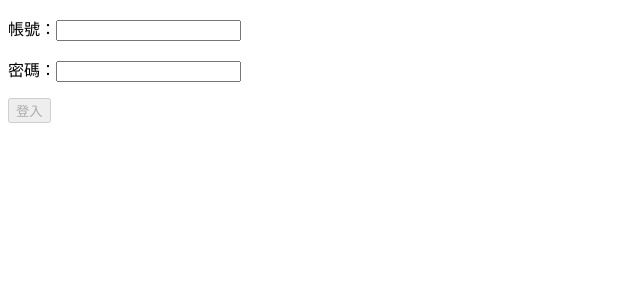
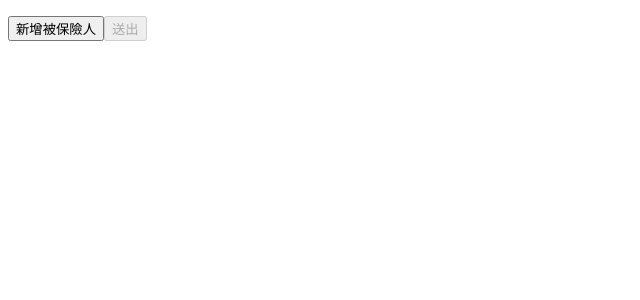
Before and after one commit to strange15/angular-form-test, an Angular app: page / in a window 1280 px wide. Shown: the top 300 px of the page, without its empty margins (0-640 px from the left). Built offline with nearby package versions, Linux system fonts and the light colour scheme.

Commit message:
dynamic Reactive form

```diff
--- a/src/app/app.component.html
+++ b/src/app/app.component.html
@@ -1,25 +1,48 @@
-<form [formGroup]="formGroup" (ngSubmit)="login()">
+<form *ngIf="formGroup" [formGroup]="formGroup" (submit)="submit()">
+  <ng-container
+    formArrayName="insuredList"
+    *ngFor="let control of formArray.controls; let index = index"
+  >
+    <fieldset [formGroupName]="index">
+      <legend>被保人</legend>
       <p>
-    <label for="account">帳號：</label>
-    <input
-      type="email"
-      name="account"
-      id="account"
-      [formControl]="accountControl"
-    />
-    <span class="error-message">{{ getErrorMessage(accountControl) }}</span>
+        <label [for]="'name-' + index">姓名：</label>
+        <input type="text" [id]="'name-' + index" formControlName="name" />
+        <span class="error">{{ getErrorMessage("name", index) }}</span>
       </p>
       <p>
-    <label for="password">密碼：</label>
+        性別：
         <input
-      type="password"
-      name="password"
-      id="password"
-      [formControl]="passwordControl"
+          type="radio"
+          [id]="'male-' + index"
+          value="male"
+          formControlName="gender"
         />
-    <span class="error-message">{{ getErrorMessage(passwordControl) }}</span>
+        <label [for]="'male-' + index">男</label>
+        <input
+          type="radio"
+          [id]="'female-' + index"
+          value="female"
+          formControlName="gender"
+        />
+        <label [for]="'female-' + index">女</label>
       </p>
       <p>
-    <button type="submit" [disabled]="formGroup.invalid">登入</button>
+        <label [for]="'age-' + index">年齡：</label>
+        <select name="age" [id]="'age-' + index" formControlName="age">
+          <option value="">請選擇</option>
+          <option value="18">18歲</option>
+          <option value="20">20歲</option>
+          <option value="70">70歲</option>
+          <option value="75">75歲</option>
+        </select>
+        <span class="error">{{ getErrorMessage("age", index) }}</span>
+      </p>
+      <p><button type="button" (click)="deleteInsured(index)">刪除</button></p>
+    </fieldset>
+  </ng-container>
+  <p>
+    <button type="button" (click)="addInsured()">新增被保險人</button>
+    <button type="submit" [disabled]="isFormInvalid">送出</button>
   </p>
 </form>
--- a/src/app/app.component.ts
+++ b/src/app/app.component.ts
@@ -1,5 +1,5 @@
 import { Component, OnInit } from '@angular/core';
-import { FormBuilder, FormControl, FormGroup, Validators } from '@angular/forms';
+import { FormArray, FormBuilder, FormControl, FormGroup, Validators } from '@angular/forms';
 
 @Component({
   selector: 'app-root',
@@ -10,23 +10,26 @@ export class AppComponent implements OnInit {
 
   formGroup: FormGroup = new FormGroup({})
   /**
-   * 用以取得帳號欄位的表單控制項
+   *  用以取得 FormArray
+   *
+   * @readonly
+   * @type {FormArray}
+   * @memberof ReactiveFormsAsyncInsuredComponent
    */
-  get accountControl(): FormControl {
-    return this.formGroup.get('account') as FormControl;
-  }
-  /**
-   * 用以取得密碼欄位的表單控制項
-   */
-  get passwordControl(): FormControl {
-    return this.formGroup.get('password') as FormControl;
+  get formArray(): FormArray {
+    return this.formGroup?.get('insuredList')! as FormArray;
   }
 
-  // 帳號欄位的錯誤訊息
-  accountErrorMessage = '';
-
-  // 密碼欄位的錯誤訊息
-  passwordErrorMessage = '';
+  /**
+   * 綁定在送出按鈕上，判斷表單是不是無效
+   *
+   * @readonly
+   * @type {boolean}
+   * @memberof ReactiveFormsAsyncInsuredComponent
+   */
+  get isFormInvalid(): boolean {
+    return this.formArray.controls.length === 0 || this.formGroup!.invalid;
+  }
 
   /**
    * 透過 DI 取得 FromBuilder 物件，用以建立表單
@@ -35,48 +38,76 @@ export class AppComponent implements OnInit {
 
   ngOnInit(): void {
     this.formGroup = this.formBuilder.group({
-      account: [
-        '',
-        [
-          Validators.required,
-          Validators.pattern(/^\b[\w\.-]+@[\w\.-]+\.\w{2,4}\b$/gi)
-        ]
-      ],
-      password: [
-        '',
-        [
-          Validators.required,
-          Validators.minLength(8),
-          Validators.maxLength(16)
-        ]
-      ]
+      insuredList: new FormArray([])
     });
   }
 
-  // 綁定在表單上，當使用者按下登入按鈕時會觸發此函式
-  login(): void {
-    // do login...
+  /**
+   * 新增被保人
+   *
+   * @memberof ReactiveFormsAsyncInsuredComponent
+   */
+  addInsured(): void {
+    const formGroup = this.createInsuredFormGroup();
+    this.formArray.push(formGroup);
   }
 
   /**
-   * 透過該欄位的表單控制項來取得該欄位的錯誤訊息
+   * 建立被保人的表單
    *
-   * @param {FormControl} formControl 欲取得錯誤訊息的欄位的表單控制項 (by Angular)
+   * @private
+   * @return {*}  {FormGroup}
+   * @memberof ReactiveFormsAsyncInsuredComponent
    */
-  getErrorMessage(formControl: FormControl): string {
-    let errorMessage: string = '';
-    if (!formControl.errors || formControl.pristine) {
+  private createInsuredFormGroup(): FormGroup {
+    return this.formBuilder.group({
+      name: [
+        '',
+        [Validators.required, Validators.minLength(2), Validators.maxLength(10)]
+      ],
+      gender: ['', Validators.required],
+      age: ['', Validators.required]
+    });
+  }
+
+  /**
+   * 刪除被保人
+   *
+   * @param {number} index
+   * @memberof ReactiveFormsAsyncInsuredComponent
+   */
+  deleteInsured(index: number): void {
+    this.formArray.controls.splice(index, 1);
+    this.formArray.updateValueAndValidity();
+  }
+
+
+  submit(): void {
+    console.warn('do submit...');
+  }
+
+  /**
+   * 透過欄位的 Errors 來取得對應的錯誤訊息
+   *
+   * @param {string} key
+   * @param {number} index
+   * @return {*}  {string}
+   * @memberof ReactiveFormsAsyncInsuredComponent
+   */
+  getErrorMessage(key: string, index: number): string {
+    const formGroup = this.formArray.controls[index];
+    const formControl = formGroup.get(key);
+    let errorMessage: string;
+    if (!formControl || !formControl.errors || formControl.pristine) {
       errorMessage = '';
     } else if (formControl.errors['required']) {
       errorMessage = '此欄位必填';
-    } else if (formControl.errors['pattern']) {
-      errorMessage = '格式有誤，請重新輸入';
     } else if (formControl.errors['minlength']) {
-      errorMessage = '密碼長度最短不得低於8碼';
+      errorMessage = '姓名至少需兩個字以上';
     } else if (formControl.errors['maxlength']) {
-      errorMessage = '密碼長度最長不得超過16碼';
+      errorMessage = '姓名至多只能輸入十個字';
     }
-    return errorMessage;
+    return errorMessage!;
   }
 
 }
```
Lines whose indentation alone changed are shown as unchanged.
